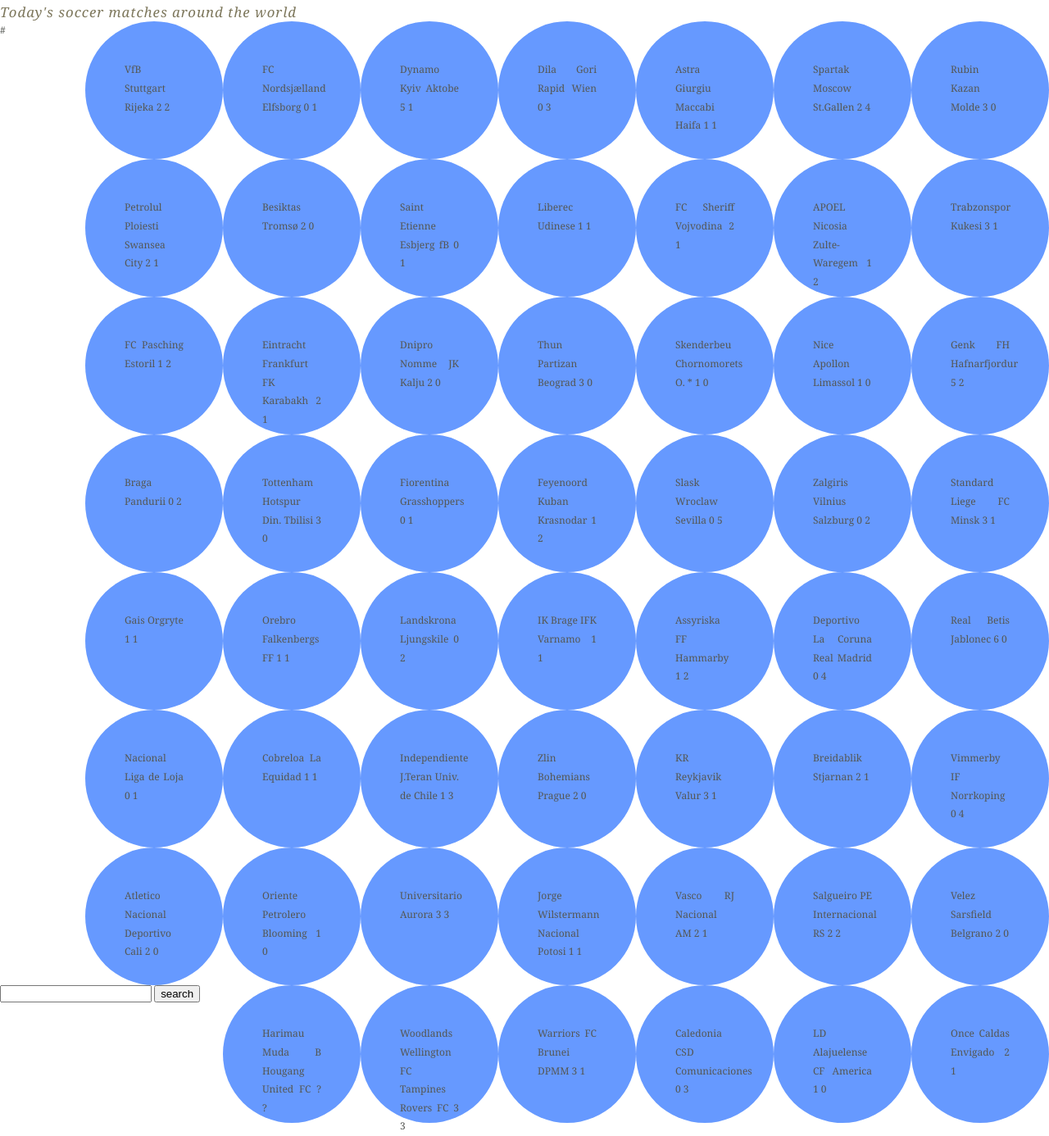
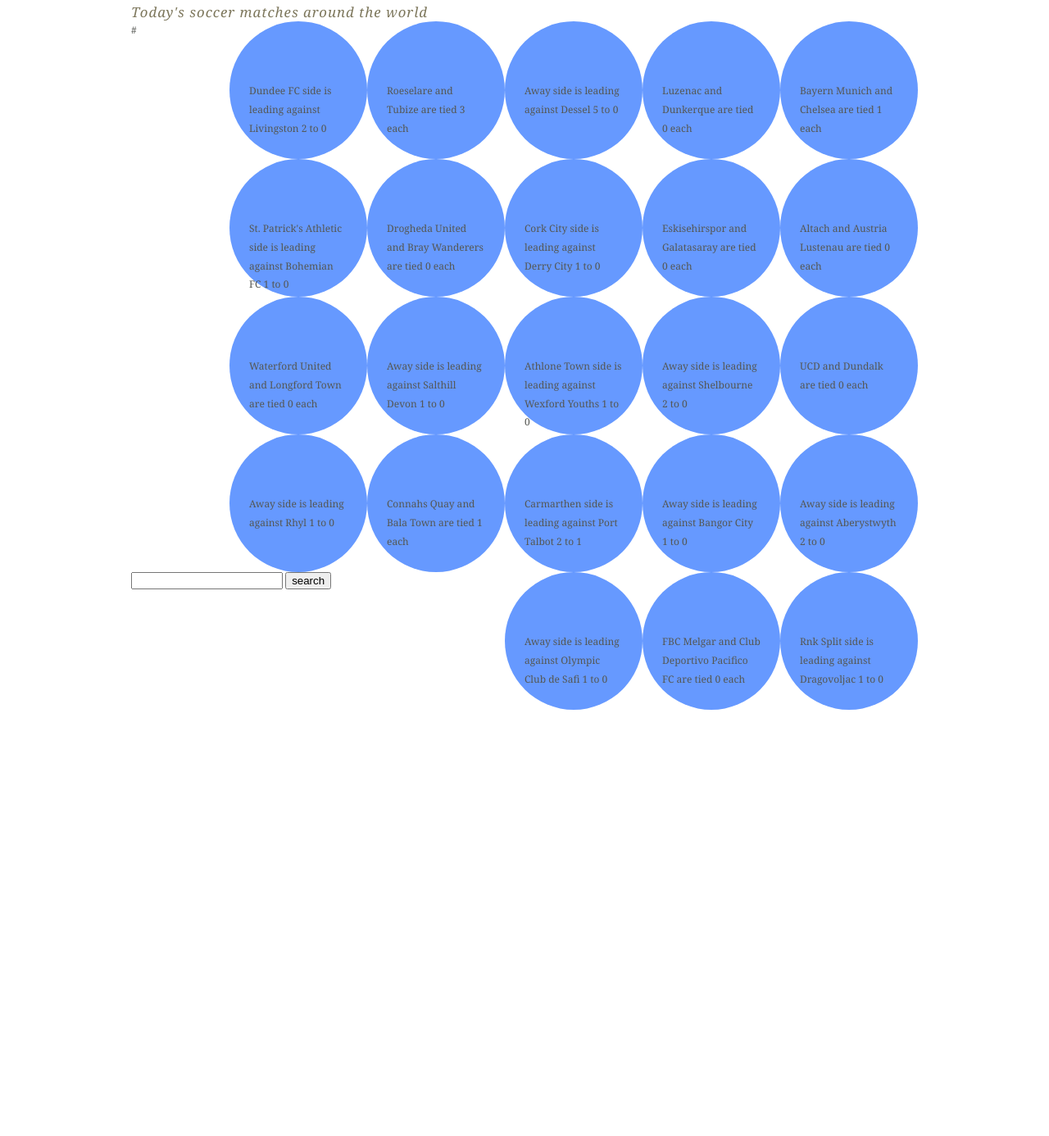
Before and after one commit to ahmedhawas/scraping_assignment, a plain HTML site: page index.html in a window 1280 px wide. Shown: the part 75-1461 px from the top of the page at 82% size. After the commit the page ends 941 px from the top, so only its background shows below. Drawn offline with Linux system fonts and the light colour scheme.

Commit message:
Friday afternoon's commit

```diff
--- a/index.html
+++ b/index.html
@@ -6,504 +6,216 @@
 	<title> Into to HTML/CSS </title>
 </head>
 <body>
-	<div class="container">
+	<div id="container">
 
 	<h1> Live Soccer Scores Update Centre </h1>
 	<h3> Today's soccer matches around the world </h3>
 
 		#
-			<div class="example1">
+			<div class="circle1">
   				<p>
-  					Rubin Kazan
-			 		Molde
-			 		3
-			 		 0
+  					<div class="time">
+  						58'
+  					</div>
+  					Bayern Munich and Chelsea are tied 1 each
   				</p>
 			</div>
 
-			<div class="example1">
+			<div class="circle1">
   				<p>
-  					Spartak Moscow
-			 		St.Gallen
-			 		2
-			 		 4
+  					<div class="time">
+  						90'
+  					</div>
+  					Luzenac and Dunkerque are tied 0 each
   				</p>
 			</div>
 
-			<div class="example1">
+			<div class="circle1">
   				<p>
-  					Astra Giurgiu
-			 		Maccabi Haifa
-			 		1
-			 		 1
+  					<div class="time">
+  						78'
+  					</div>
+  					Away side is leading against Dessel 5 to 0
   				</p>
 			</div>
 
-			<div class="example1">
+			<div class="circle1">
   				<p>
-  					Dila Gori
-			 		Rapid Wien
-			 		0
-			 		 3
+  					<div class="time">
+  						78'
+  					</div>
+  					Roeselare and Tubize are tied 3 each
   				</p>
 			</div>
 
-			<div class="example1">
+			<div class="circle1">
   				<p>
-  					Dynamo Kyiv
-			 		Aktobe
-			 		5
-			 		 1
+  					<div class="time">
+  						63'
+  					</div>
+  					Dundee FC side is leading against Livingston 2 to 0
   				</p>
 			</div>
 
-			<div class="example1">
+			<div class="circle1">
   				<p>
-  					FC Nordsjælland
-			 		Elfsborg
-			 		0
-			 		 1
+  					<div class="time">
+  						78'
+  					</div>
+  					Altach and Austria Lustenau are tied 0 each
   				</p>
 			</div>
 
-			<div class="example1">
+			<div class="circle1">
   				<p>
-  					VfB Stuttgart
-			 		Rijeka
-			 		2
-			 		 2
+  					<div class="time">
+  						60'
+  					</div>
+  					Eskisehirspor and Galatasaray are tied 0 each
   				</p>
 			</div>
 
-			<div class="example1">
+			<div class="circle1">
   				<p>
-  					Trabzonspor
-			 		Kukesi
-			 		3
-			 		 1
+  					<div class="time">
+  						63'
+  					</div>
+  					Cork City side is leading against Derry City 1 to 0
   				</p>
 			</div>
 
-			<div class="example1">
+			<div class="circle1">
   				<p>
-  					APOEL Nicosia
-			 		Zulte-Waregem
-			 		1
-			 		 2
+  					<div class="time">
+  						63'
+  					</div>
+  					Drogheda United and Bray Wanderers are tied 0 each
   				</p>
 			</div>
 
-			<div class="example1">
+			<div class="circle1">
   				<p>
-  					FC Sheriff
-			 		Vojvodina
-			 		2
-			 		 1
+  					<div class="time">
+  						63'
+  					</div>
+  					St. Patrick's Athletic side is leading against Bohemian FC 1 to 0
   				</p>
 			</div>
 
-			<div class="example1">
+			<div class="circle1">
   				<p>
-  					Liberec
-			 		Udinese
-			 		1
-			 		 1
+  					<div class="time">
+  						63'
+  					</div>
+  					UCD and Dundalk are tied 0 each
   				</p>
 			</div>
 
-			<div class="example1">
+			<div class="circle1">
   				<p>
-  					Saint Etienne
-			 		Esbjerg fB
-			 		0
-			 		 1
+  					<div class="time">
+  						49'
+  					</div>
+  					Away side is leading against Shelbourne 2 to 0
   				</p>
 			</div>
 
-			<div class="example1">
+			<div class="circle1">
   				<p>
-  					Besiktas
-			 		Tromsø
-			 		2
-			 		 0
+  					<div class="time">
+  						64'
+  					</div>
+  					Athlone Town side is leading against Wexford Youths 1 to 0
   				</p>
 			</div>
 
-			<div class="example1">
+			<div class="circle1">
   				<p>
-  					Petrolul Ploiesti
-			 		Swansea City
-			 		2
-			 		 1
+  					<div class="time">
+  						64'
+  					</div>
+  					Away side is leading against Salthill Devon 1 to 0
   				</p>
 			</div>
 
-			<div class="example1">
+			<div class="circle1">
   				<p>
-  					Genk
-			 		FH Hafnarfjordur
-			 		5
-			 		 2
+  					<div class="time">
+  						64'
+  					</div>
+  					Waterford United and Longford Town are tied 0 each
   				</p>
 			</div>
 
-			<div class="example1">
+			<div class="circle1">
   				<p>
-  					Nice
-			 		Apollon Limassol
-			 		1
-			 		 0
+  					<div class="time">
+  						78'
+  					</div>
+  					Away side is leading against Aberystwyth 2 to 0
   				</p>
 			</div>
 
-			<div class="example1">
+			<div class="circle1">
   				<p>
-  					Skenderbeu
-			 		Chornomorets O. *
-			 		1
-			 		 0
+  					<div class="time">
+  						78'
+  					</div>
+  					Away side is leading against Bangor City 1 to 0
   				</p>
 			</div>
 
-			<div class="example1">
+			<div class="circle1">
   				<p>
-  					Thun
-			 		Partizan Beograd
-			 		3
-			 		 0
+  					<div class="time">
+  						78'
+  					</div>
+  					Carmarthen side is leading against Port Talbot 2 to 1
   				</p>
 			</div>
 
-			<div class="example1">
+			<div class="circle1">
   				<p>
-  					Dnipro
-			 		Nomme JK Kalju
-			 		2
-			 		 0
+  					<div class="time">
+  						78'
+  					</div>
+  					Connahs Quay and Bala Town are tied 1 each
   				</p>
 			</div>
 
-			<div class="example1">
+			<div class="circle1">
   				<p>
-  					Eintracht Frankfurt
-			 		FK Karabakh
-			 		2
-			 		 1
+  					<div class="time">
+  						64'
+  					</div>
+  					Away side is leading against Rhyl 1 to 0
   				</p>
 			</div>
 
-			<div class="example1">
+			<div class="circle1">
   				<p>
-  					FC Pasching
-			 		Estoril
-			 		1
-			 		 2
+  					<div class="time">
+  						90'
+  					</div>
+  					Rnk Split side is leading against Dragovoljac 1 to 0
   				</p>
 			</div>
 
-			<div class="example1">
+			<div class="circle1">
   				<p>
-  					Standard Liege
-			 		FC Minsk
-			 		3
-			 		 1
+  					<div class="time">
+  						90'
+  					</div>
+  					FBC Melgar and Club Deportivo Pacifico FC are tied 0 each
   				</p>
 			</div>
 
-			<div class="example1">
+			<div class="circle1">
   				<p>
-  					Zalgiris Vilnius
-			 		Salzburg
-			 		0
-			 		 2
-  				</p>
-			</div>
-
-			<div class="example1">
-  				<p>
-  					Slask Wroclaw
-			 		Sevilla
-			 		0
-			 		 5
-  				</p>
-			</div>
-
-			<div class="example1">
-  				<p>
-  					Feyenoord
-			 		Kuban Krasnodar
-			 		1
-			 		 2
-  				</p>
-			</div>
-
-			<div class="example1">
-  				<p>
-  					Fiorentina
-			 		Grasshoppers
-			 		0
-			 		 1
-  				</p>
-			</div>
-
-			<div class="example1">
-  				<p>
-  					Tottenham Hotspur
-			 		Din. Tbilisi
-			 		3
-			 		 0
-  				</p>
-			</div>
-
-			<div class="example1">
-  				<p>
-  					Braga
-			 		Pandurii
-			 		0
-			 		 2
-  				</p>
-			</div>
-
-			<div class="example1">
-  				<p>
-  					Real Betis
-			 		Jablonec
-			 		6
-			 		 0
-  				</p>
-			</div>
-
-			<div class="example1">
-  				<p>
-  					Deportivo La Coruna
-			 		Real Madrid
-			 		0
-			 		 4
-  				</p>
-			</div>
-
-			<div class="example1">
-  				<p>
-  					Assyriska FF
-			 		Hammarby
-			 		1
-			 		 2
-  				</p>
-			</div>
-
-			<div class="example1">
-  				<p>
-  					IK Brage
-			 		IFK Varnamo
-			 		1
-			 		 1
-  				</p>
-			</div>
-
-			<div class="example1">
-  				<p>
-  					Landskrona
-			 		Ljungskile
-			 		0
-			 		 2
-  				</p>
-			</div>
-
-			<div class="example1">
-  				<p>
-  					Orebro
-			 		Falkenbergs FF
-			 		1
-			 		 1
-  				</p>
-			</div>
-
-			<div class="example1">
-  				<p>
-  					Gais
-			 		Orgryte
-			 		1
-			 		 1
-  				</p>
-			</div>
-
-			<div class="example1">
-  				<p>
-  					Vimmerby IF
-			 		Norrkoping
-			 		0
-			 		 4
-  				</p>
-			</div>
-
-			<div class="example1">
-  				<p>
-  					Breidablik
-			 		Stjarnan
-			 		2
-			 		 1
-  				</p>
-			</div>
-
-			<div class="example1">
-  				<p>
-  					KR Reykjavik
-			 		Valur
-			 		3
-			 		 1
-  				</p>
-			</div>
-
-			<div class="example1">
-  				<p>
-  					Zlin
-			 		Bohemians Prague
-			 		2
-			 		 0
-  				</p>
-			</div>
-
-			<div class="example1">
-  				<p>
-  					Independiente J.Teran
-			 		Univ. de Chile
-			 		1
-			 		 3
-  				</p>
-			</div>
-
-			<div class="example1">
-  				<p>
-  					Cobreloa
-			 		La Equidad
-			 		1
-			 		 1
-  				</p>
-			</div>
-
-			<div class="example1">
-  				<p>
-  					Nacional
-			 		Liga de Loja
-			 		0
-			 		 1
-  				</p>
-			</div>
-
-			<div class="example1">
-  				<p>
-  					Velez Sarsfield
-			 		Belgrano
-			 		2
-			 		 0
-  				</p>
-			</div>
-
-			<div class="example1">
-  				<p>
-  					Salgueiro PE
-			 		Internacional RS
-			 		2
-			 		 2
-  				</p>
-			</div>
-
-			<div class="example1">
-  				<p>
-  					Vasco RJ
-			 		Nacional AM
-			 		2
-			 		 1
-  				</p>
-			</div>
-
-			<div class="example1">
-  				<p>
-  					Jorge Wilstermann
-			 		Nacional Potosi
-			 		1
-			 		 1
-  				</p>
-			</div>
-
-			<div class="example1">
-  				<p>
-  					Universitario
-			 		Aurora
-			 		3
-			 		 3
-  				</p>
-			</div>
-
-			<div class="example1">
-  				<p>
-  					Oriente Petrolero
-			 		Blooming
-			 		1
-			 		 0
-  				</p>
-			</div>
-
-			<div class="example1">
-  				<p>
-  					Atletico Nacional
-			 		Deportivo Cali
-			 		2
-			 		 0
-  				</p>
-			</div>
-
-			<div class="example1">
-  				<p>
-  					Once Caldas
-			 		Envigado
-			 		2
-			 		 1
-  				</p>
-			</div>
-
-			<div class="example1">
-  				<p>
-  					LD Alajuelense
-			 		CF America
-			 		1
-			 		 0
-  				</p>
-			</div>
-
-			<div class="example1">
-  				<p>
-  					Caledonia
-			 		CSD Comunicaciones
-			 		0
-			 		 3
-  				</p>
-			</div>
-
-			<div class="example1">
-  				<p>
-  					Warriors FC
-			 		Brunei DPMM
-			 		3
-			 		 1
-  				</p>
-			</div>
-
-			<div class="example1">
-  				<p>
-  					Woodlands Wellington FC
-			 		Tampines Rovers FC
-			 		3
-			 		 3
-  				</p>
-			</div>
-
-			<div class="example1">
-  				<p>
-  					Harimau Muda B
-			 		Hougang United FC
-			 		?
-			 		 ?
+  					<div class="time">
+  						48'
+  					</div>
+  					Away side is leading against Olympic Club de Safi 1 to 0
   				</p>
 			</div>
 
--- a/style.css
+++ b/style.css
@@ -9,6 +9,14 @@
 
 
 /* basic elements */
+#container{
+	width: 960px;
+	background-color: white;
+	margin: 0 auto;
+	padding: 0;
+
+}
+
 html {
 	margin: 0;
 	padding: 0;
@@ -24,6 +32,7 @@ body {
 p {
 	margin-top: 0;
 	text-align: justify;
+	font: 75% georgia, sans-serif;
 	}
 h3 {
 	font: italic normal 1.4em georgia, sans-serif;
@@ -65,11 +74,11 @@ abbr {
 
 header h1 {
 	background: transparent url(h1.gif) no-repeat top left;
-	margin-top: 10px;
+	margin-top: 50px;
 	display: block;
 	width: 219px;
 	height: 87px;
-	float: left;
+
 
 	text-indent: 100%;
 	white-space: nowrap;
@@ -194,7 +203,7 @@ footer a:link, footer a:visited {
 	height: 110px;
 	}
 
-div .example1 {
+div .circle1 {
 	background: #69F;
 	width: 10em;
 	height: 10em;
@@ -205,6 +214,22 @@ div .example1 {
 	padding: 2em;
 }
 
-.example1 p {
+.circle1 p {
        padding: 2em 2em 0 2em;
 }
+
+.time{
+	font: italic normal 1.4em georgia, sans-serif;
+	letter-spacing: 1px;
+	margin-bottom: 0;
+	color: #7D775C;
+	visibility: hidden;
+}
+.time:hover{
+       visibility: visible;
+
+}
+
+#leader:hover{
+	background-color: black;
+}
```
Also changed, not shown: livescores_new.erb.html (+6 -6 lines), 1 other file.
